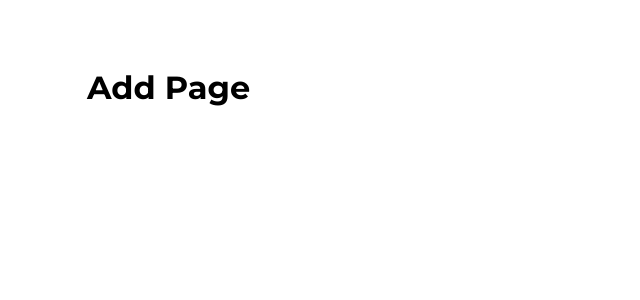
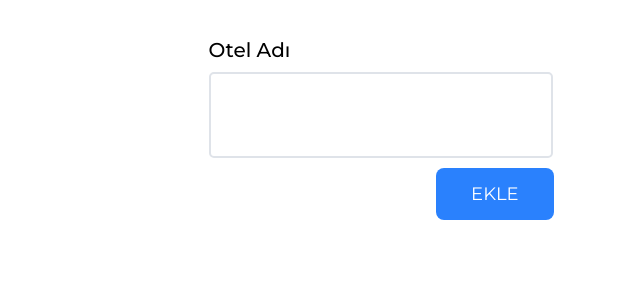
Before and after one commit to buraksvk/ets-case, a React (Create React App) app: page /add in a window 1280 px wide. Shown: the top 300 px of the page, without its empty margins (305-945 px from the left). Built offline with nearby package versions, Linux system fonts and the light colour scheme.

Commit message:
add page created

```diff
--- a/src/index.css
+++ b/src/index.css
@@ -1,11 +1,15 @@
 html body {
   font-family: 'Montserrat';
-  padding: 3% 30%
 }
-
 .header {
-  margin: 0 10%
+  margin: 3% 40%
 }
+@media only screen and (max-width: 900px) {
+  .header {
+    margin: 0 2%
+  }
+}
+/* LIST PAGE START*/
 
 .add-hotel-button{
   background-color: transparent;
@@ -86,7 +90,7 @@ html body {
   box-shadow: rgba(99, 99, 99, 0.2) 0px 2px 8px 0px;
   padding: 10px;
   margin-bottom: 20px;
-  width: 420px;
+  width: 400px;
   transition: all .5s ease;
 }
 .hotel-box:hover {
@@ -152,3 +156,49 @@ html body {
   display: flex;
   justify-content: space-between;
 }
+
+/* LIST PAGE END*/
+
+/* ADD PAGE START*/
+
+.input-label{
+  font-size: 20px;
+  font-weight: 500;
+  margin-bottom: 10px !important;
+}
+.input-text{
+  font-family: 'Montserrat';
+  font-size: 18px;
+  font-weight: 500;
+  padding:30px 20px;
+  border: 2px solid #dfe3e9;
+  border-radius: 5px;
+  width: 300px;
+}
+.submit-add{
+  border: none;
+  font-family: 'Montserrat';
+  font-size: 18px;
+  padding: 15px 35px;
+  border-radius: 8px;
+  margin-top: 10px;
+  color: #fff;
+  background-color: #2a81fd;
+  cursor: pointer;
+  transition: all .5s ease;
+}
+.submit-add:hover{
+  background-color: #126ff0;
+}
+textarea:focus, input:focus{
+  outline: none;
+}
+.check-icon{
+  font-size: 18px;
+}
+/* ADD PAGE END*/
+
+.button-area{
+  width: 345px;
+  text-align: right;
+}
--- a/src/pages/AddPage.js
+++ b/src/pages/AddPage.js
@@ -1,10 +1,47 @@
-import React from 'react';
+import React, { useState, useEffect } from 'react';
+import { Check } from 'react-bootstrap-icons';
+function AddPage() {
+    const [value, setValue] = useState("");
+    const [add, isAdd] = useState(false)
+    const [list, setList] = useState([]);
 
-function AddPage() {
+    useEffect(() => {
+        if (window.localStorage.getItem("hotelData")) {
+            setList(JSON.parse(window.localStorage.getItem("hotelData")));
+        }
+        else {
+            setList([]);
+            window.localStorage.setItem("hotelData", "[]")
+        }
+    }, [])
+
+    const Submit = (event) => {
+        var listArray = list.concat({ hotel: event, rating: 0.0, time: parseFloat(Date.now() / 1000).toFixed(0) })
+        setList(list.concat({ hotel: event, rating: 0.0, time: parseFloat(Date.now() / 1000).toFixed(0) }));
+        isAdd(true);
+
+        var str = "[";
+        for (let i = 0; i < listArray.length; i++) {
+            str = str + '{"hotel":"' + listArray[i].hotel + '",' + '"rating":"' + listArray[i].rating + '",' + '"time":"' + listArray[i].rating + '"}'
+            if (i == listArray.length - 1) {
+                str = str + "]"
+            } else {
+                str = str + ","
+            }
+        }
+        window.localStorage.setItem("hotelData",str)
+    }
 
     return (
-        <div>
-            <h1>Add Page</h1>
+        <div className='header'>
+            <p className='input-label'>Otel Adı</p>
+            <input className='input-text' onChange={(event) => { setValue(event.target.value) }} />
+            <div className='button-area'>
+                <button className='submit-add' style={add ? { backgroundColor: "#63cd25" } : {}} onClick={() => { Submit() }}>
+                    {add ? <Check className='check-icon' /> : null}
+                    {add ? "EKLENDİ" : "EKLE"}
+                </button>
+            </div>
         </div>
     )
 }
--- a/src/pages/ListPage.js
+++ b/src/pages/ListPage.js
@@ -7,7 +7,7 @@ function ListPage() {
 
     useEffect(() => {
         if (window.localStorage.getItem("hotelData")) {
-            setList(JSON.parse(window.localStorage.getItem("hotelData")))
+            setList(JSON.parse(window.localStorage.getItem("hotelData")).sort((a, b) => parseFloat(b.time) - parseFloat(a.time)));
         }
         else {
             setList([]);
@@ -47,18 +47,7 @@ function ListPage() {
         setOpen(false);
     }
 
-    // function mapper(array) {
-    //     var str = "[";
-    //     for (let i = 0; i < array.length; i++) {
-    //         str = str + '"' + array[i] + '"'
-    //         if (i == array.length - 1) {
-    //             str = str + "]"
-    //         } else {
-    //             str = str + ","
-    //         }
-    //     }
-    //     return str
-    // }
+
 
     return (
         <div className='header'>
@@ -90,7 +79,7 @@ function ListPage() {
                             <div className='hotel-box' key={"hotel-" + index}>
                                 <div className='row'>
                                     <div className='hotel-image'>
-                                        <img className="image" src="image/hotel-image.png" alt="hotel-image" />
+                                        <img className="image" src="image/hotel-image.png" alt="hotel-content" />
                                     </div>
                                     <div className='hotel-content-col'>
                                         <p className='hotel-title'>{item.hotel}</p>
```
